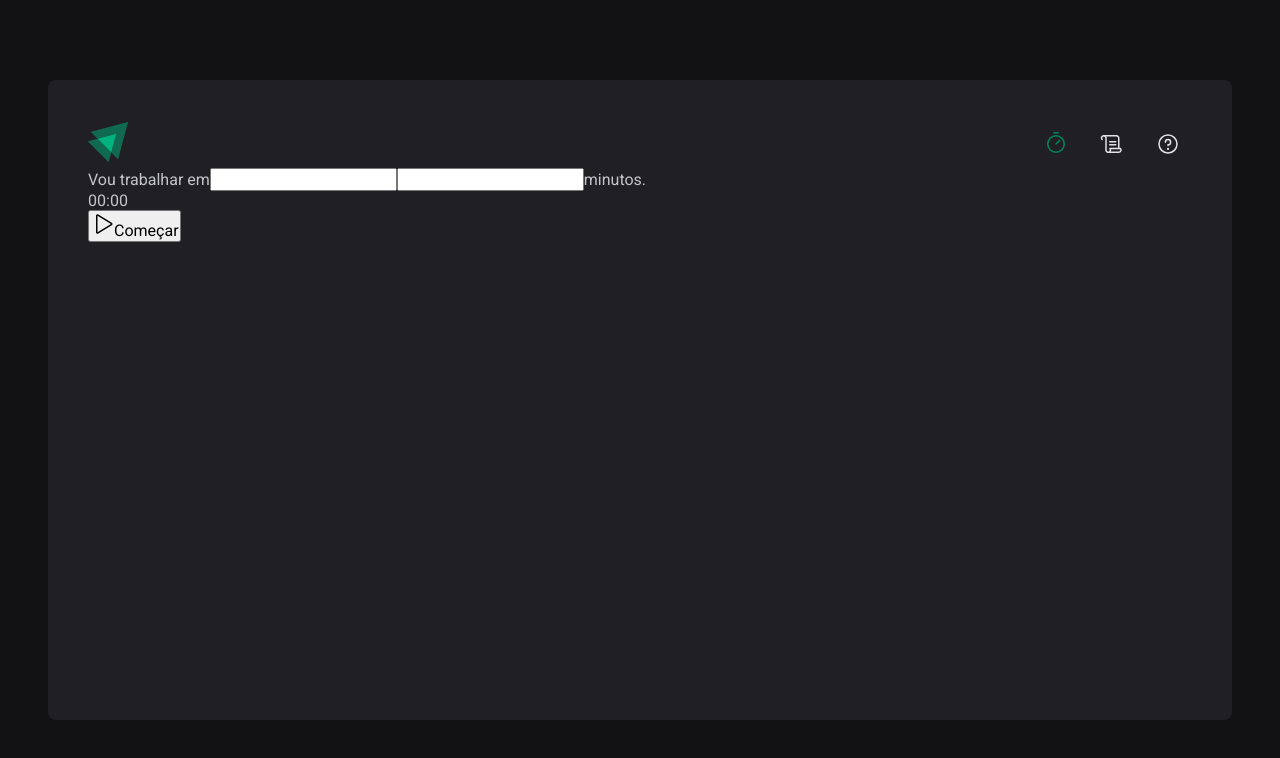
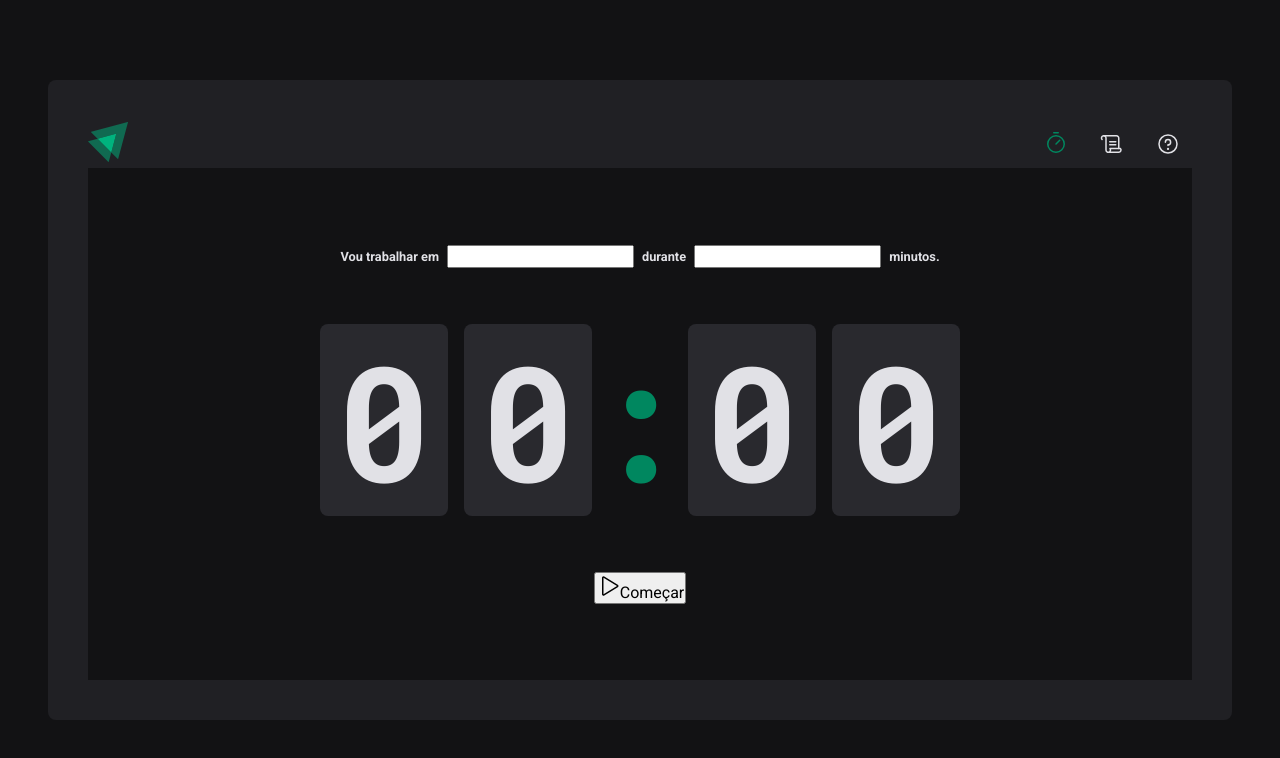
Before and after one commit to welitonwt/Timer, a React (Vite) app: page / in a window 1280 px wide. Shown: the top 758 px of the page. Built offline with nearby package versions, Linux system fonts and the light colour scheme.

Commit message:
page home start

```diff
--- a/src/components/pages/Home/index.tsx
+++ b/src/components/pages/Home/index.tsx
@@ -1,32 +1,38 @@
 import { Play } from 'phosphor-react'
+import {
+  CountdownContainer,
+  FormContainer,
+  HomeContainer,
+  Separator,
+} from './styles'
 
 export function Home() {
   return (
-    <div>
-      <form>
-        <div>
+    <HomeContainer>
+      <form action="">
+        <FormContainer>
           <label htmlFor="task">Vou trabalhar em</label>
           <input id="task"></input>
 
-          <label htmlFor="minutesAmount"></label>
+          <label htmlFor="minutesAmount">durante</label>
           <input id="minutesAmount"></input>
 
           <span>minutos.</span>
-        </div>
+        </FormContainer>
 
-        <div>
+        <CountdownContainer>
           <span>0</span>
           <span>0</span>
-          <span>:</span>
+          <Separator>:</Separator>
           <span>0</span>
           <span>0</span>
-        </div>
+        </CountdownContainer>
 
         <button type="submit">
           <Play size={24} />
           Começar
         </button>
       </form>
-    </div>
+    </HomeContainer>
   )
 }
--- a/src/components/pages/Home/styles.ts
+++ b/src/components/pages/Home/styles.ts
@@ -0,0 +1,55 @@
+import styled from 'styled-components'
+
+export const HomeContainer = styled.main`
+  background: ${(props) => props.theme['gray-900']};
+
+  flex: 1;
+
+  display: flex;
+  flex-direction: column;
+  align-items: center;
+  justify-content: center;
+
+  form {
+    display: flex;
+    flex-direction: column;
+    align-items: center;
+    gap: 3.5rem;
+  }
+`
+export const FormContainer = styled.div`
+  width: 100%;
+  display: flex;
+  align-items: center;
+  justify-content: center;
+  gap: 0.5rem;
+  color: ${(props) => props.theme['gray-100']};
+  font-size: 1vmax;
+  font-weight: bold;
+  flex-wrap: wrap;
+`
+
+export const CountdownContainer = styled.div`
+  font-family: 'Roboto Mono', monospace;
+  font-size: 10rem;
+  line-height: 8rem;
+  color: ${(props) => props.theme['gray-100']};
+
+  display: flex;
+  gap: 1rem;
+
+  span {
+    background: ${(props) => props.theme['gray-700']};
+    padding: 2rem 1rem;
+    border-radius: 8px;
+  }
+`
+export const Separator = styled.div`
+  padding: 2rem 0;
+  color: ${(props) => props.theme['green-500']};
+
+  width: 4rem;
+  overflow: hidden;
+  display: flex;
+  justify-content: center;
+`
--- a/src/components/styles/global.ts
+++ b/src/components/styles/global.ts
@@ -15,6 +15,7 @@
 body {
     background: ${(props) => props.theme['gray-900']};
     color: ${(props) => props.theme['gray-300']};
+    -webkit-font-smoothing: antialiased
   }
 
 body, input, textarea, button {
```
